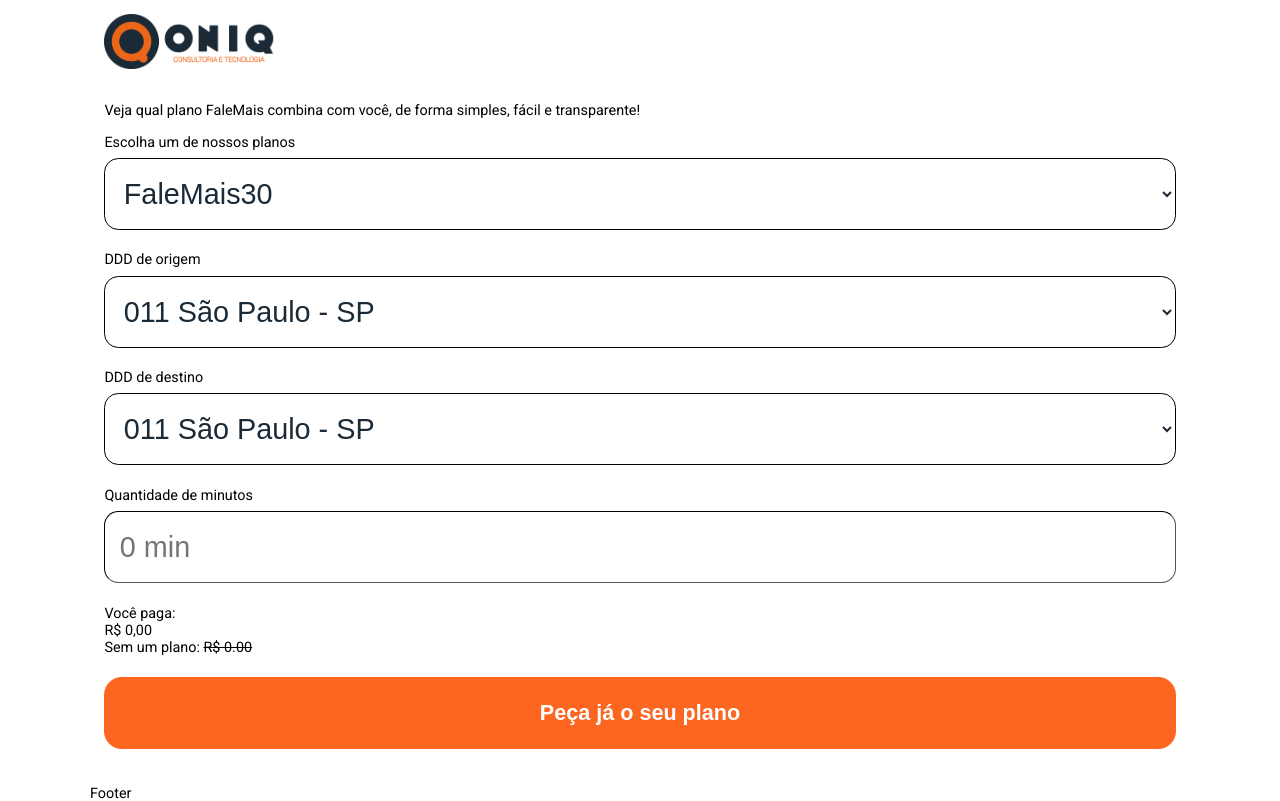
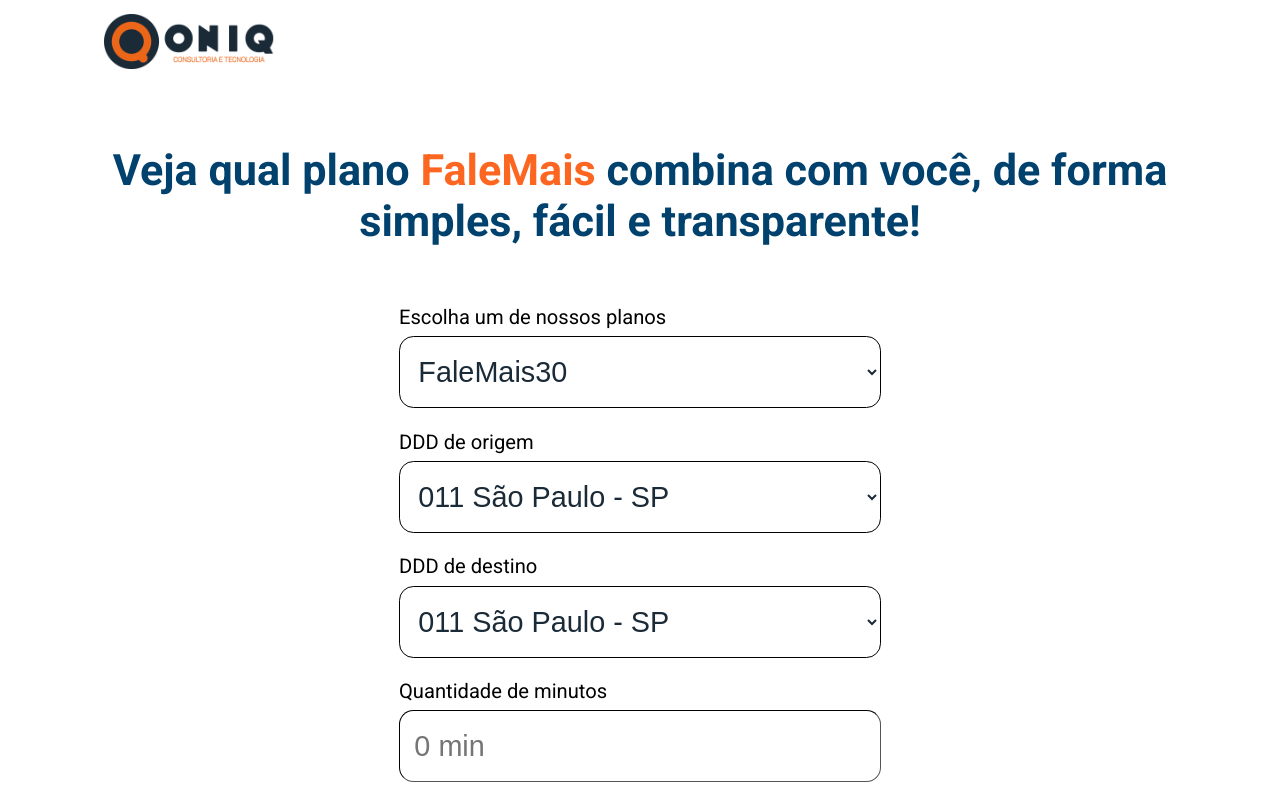
Before and after one commit to fernandohenriq/oniq-test, a React (Create React App) app: page / in a window 1280 px wide. Shown: the top 801 px of the page. Built offline with nearby package versions, Linux system fonts and the light colour scheme.

Commit message:
Add styles to calculator page

```diff
--- a/src/pages/Calculator/styles.css
+++ b/src/pages/Calculator/styles.css
@@ -2,6 +2,91 @@
   width: 100%;
 }
 
-#calc #text p {
+#calc #text {
+  padding: 3rem 0;
+  font-style: normal;
+  font-weight: bold;
+  font-size: 3rem;
+  text-align: center;
+  color: var(--color-primary);
+}
+
+#calc #text span {
+  color: var(--color-secondary);
+}
+
+#calc .input-group label {
+  font-size: 1.4rem;
+}
+
+#calc #value {
+  width: 100%;
+  display: flex;
+  align-items: center;
+}
+
+#calc #value button{
+  width: 100%;
+  margin: 2rem 0 0 0;
+}
+
+#calc #show-value {
+  width: 100%;
+  text-align: center;
+}
+
+#calc #show-value p {
+  font-size: 1.5rem;
+  font-weight: 300;
+  color: var(--color-secondary);
+}
+
+#calc #show-value p span {
+  font-size: 4rem;
+  font-weight: 700;
+  color: var(--color-secondary);
+}
+
+#calc #show-value p:first-of-type {
+  font-size: 2.5rem;
+  font-weight: 700;
+  text-transform: uppercase;
+  color: var(--color-primary);
+}
+
+#calc #show-value p:last-of-type {
+  font-size: 1.5rem;
+  font-weight: 300;
+  text-transform: initial;
+  color: var(--color-primary);
+}
+
+#calc {
+  display: flex;
+  flex-wrap: wrap;
+  justify-content: center;
+}
+
+/* DESKTOP */
+@media (min-width: 700px) {
+  :root {
+      font-size: 90%;
+  }
+
+  .container {
+      width: 90vw;
+  }
+
+  #calc form {
+      width: 45%;
+      min-width: 30rem;
+      margin: 0rem 2.5%;
+  }
+
+  #calc #value {
+      width: 45%;
+      min-width: 30rem;
+      margin: 0rem 2.5%;
+  }
 
 }
```
